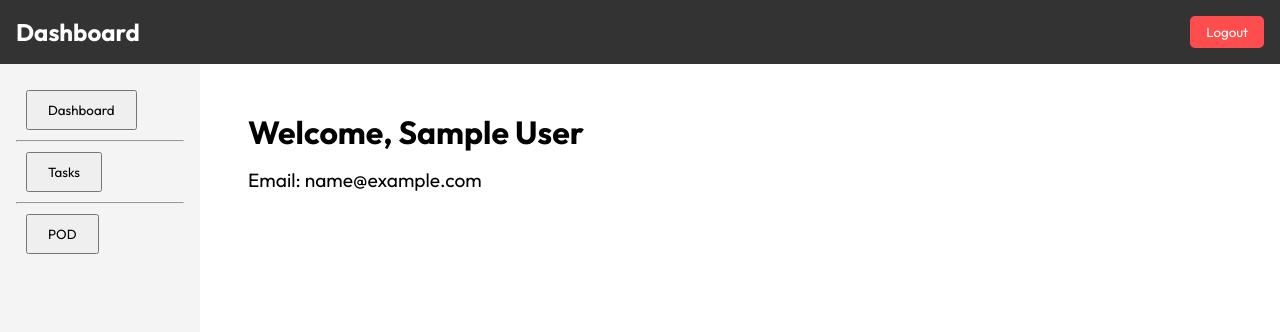
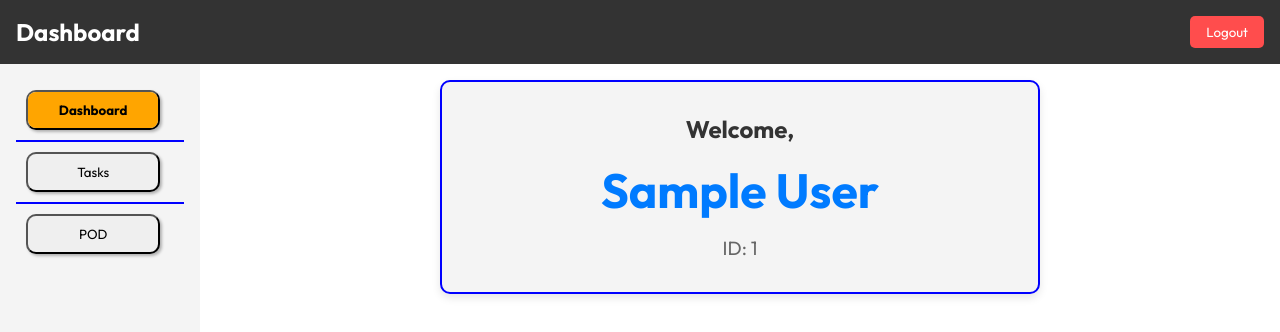
Before and after one commit to Web-Plus-Academy/user_dashboard, a React (Vite) app: page /dashboard in a window 1280 px wide. Shown: the top 332 px of the page. Built offline with nearby package versions, Linux system fonts and the light colour scheme; sample sign-in values are in the browser's storage.

Commit message:
login fe completed

```diff
--- a/package.json
+++ b/package.json
@@ -10,6 +10,7 @@
     "preview": "vite preview"
   },
   "dependencies": {
+    "axios": "^1.7.2",
     "react": "^18.3.1",
     "react-dom": "^18.3.1",
     "react-router-dom": "^6.24.1",
--- a/src/Components/Dashboard/Dashboard.css
+++ b/src/Components/Dashboard/Dashboard.css
@@ -1,11 +1,28 @@
 .dashboard-container {
+    background-color: #f4f4f4;
+    border: 2px solid blue;
     padding: 2rem;
-}
+    border-radius: 10px;
+    box-shadow: 0 4px 8px rgba(0, 0, 0, 0.1);
+    text-align: center;
+    max-width: 600px;
+    margin: 0 auto;
+  }
 
-.dashboard-container h1 {
-    margin-bottom: 1rem;
-}
+  .dashboard-welcome {
+    font-size: 1.5rem;
+    color: #333;
+  }
 
-.dashboard-container p {
+  .dashboard-name {
+    font-size: 3rem;
+    margin: 1rem 0;
+    color: #007bff;
+  }
+
+  .dashboard-id {
     font-size: 1.2rem;
-}
+    color: #666;
+  }
+
+  /* Additional styling can be added for other user details */
--- a/src/Components/Dashboard/Dashboard.jsx
+++ b/src/Components/Dashboard/Dashboard.jsx
@@ -4,8 +4,9 @@ import './Dashboard.css';
 const Dashboard = ({ userDetails }) => {
   return (
     <div className="dashboard-container">
-      <h1>Welcome, {userDetails.name}</h1>
-      <p>Email: {userDetails.email}</p>
+      <h4 className="dashboard-welcome">Welcome,</h4>
+      <h1 className="dashboard-name">{userDetails.name}</h1>
+      <p className="dashboard-id">ID: {userDetails.id}</p>
       {/* Add more user details as needed */}
     </div>
   );
--- a/src/Components/Login/Login.jsx
+++ b/src/Components/Login/Login.jsx
@@ -1,21 +1,33 @@
 import React, { useState } from 'react';
 import { useNavigate } from 'react-router-dom';
 import { toast } from 'react-toastify';
+import axios from 'axios';
 import './Login.css';
-import loginImg from '../../assets/login.jpg'
+import loginImg from '../../assets/login.jpg';
 
 const Login = ({ setIsAuthenticated }) => {
   const [username, setUsername] = useState('');
   const [password, setPassword] = useState('');
   const navigate = useNavigate();
 
-  const handleSubmit = (e) => {
+  const handleSubmit = async (e) => {
     e.preventDefault();
-    // Add your login logic here
-    if (username === '1' && password === '1') { // Example validation
+
+    try {
+      // const response = await axios.post('YOUR_API_ENDPOINT', { username, password });
+
+      const response = {
+        data: {
+          success: true,
+          name: 'Saran Velmurugan',
+          id: 'FSDB100',
+        }
+      }
+
+      if (response.data.success) {
         const userDetails = {
-        name: 'John Doe',
-        email: 'john.doe@example.com',
+          name: response.data.name,
+          id: response.data.id,
         };
         localStorage.setItem('auth', 'true');
         localStorage.setItem('userDetails', JSON.stringify(userDetails));
@@ -24,6 +36,10 @@ const Login = ({ setIsAuthenticated }) => {
         navigate('/dashboard');
       } else {
         toast.error('Invalid credentials');
+      }
+    } catch (error) {
+      console.error('Error during login:', error);
+      toast.error('An error occurred. Please try again later.');
     }
   };
 
--- a/src/Components/Sidebar/Sidebar.css
+++ b/src/Components/Sidebar/Sidebar.css
@@ -19,10 +19,24 @@
     color: inherit;
 }
 
-.sidebar-container-button, .sidebar-container-link{
-    padding: 10px;
+.sidebar-container-button {
+    /* border: none; */
+    border-radius: 10px;
+    width: 80%;
+    margin: 10px;
+    overflow: hidden;
+    box-shadow: 2px 2px 3px rgba(0, 0, 0, 0.276);
 }
 
-.sidebar-container-button{
-    margin: 10px;
+.sidebar-container-link {
+    padding: 10px;
+    display: block;
+    width: 100%;
+    text-decoration: none;
+    color: #000;
 }
+
+.sidebar-container-link.active {
+    font-weight: bold;
+    background-color: orange;
+}
--- a/src/Components/Sidebar/Sidebar.jsx
+++ b/src/Components/Sidebar/Sidebar.jsx
@@ -1,27 +1,33 @@
-import React from 'react';
-import { Link } from 'react-router-dom';
-import './Sidebar.css';
+import React from "react";
+import { NavLink } from "react-router-dom";
+import "./Sidebar.css";
 
 const Sidebar = () => {
     return (
         <div className="sidebar-container">
-
-            <button className='sidebar-container-button'>
-                <Link className='sidebar-container-link' to="/dashboard">Dashboard</Link>
+            <button className="sidebar-container-button">
+                <NavLink className="sidebar-container-link" to="/dashboard">
+                    Dashboard
+                </NavLink>
             </button>
 
-            <br /><hr />
+            <br />
+            <hr />
 
-            <button className='sidebar-container-button'>
-                <Link className='sidebar-container-link' to="/tasks">Tasks</Link>
+            <button className="sidebar-container-button">
+                <NavLink className="sidebar-container-link" to="/tasks">
+                    Tasks
+                </NavLink>
             </button>
 
-            <br /><hr />
+            <br />
+            <hr />
 
-            <button className='sidebar-container-button'>
-                <Link className='sidebar-container-link' to="/pod">POD</Link>
+            <button className="sidebar-container-button">
+                <NavLink className="sidebar-container-link" to="/pod">
+                    POD
+                </NavLink>
             </button>
-
         </div>
     );
 };
--- a/src/index.css
+++ b/src/index.css
@@ -5,6 +5,10 @@
     padding: 0;
     box-sizing: border-box;
     font-family: "Outfit";
+}
+
+hr{
+    border: 1px solid blue;
 }
 
 .app-container {
```
Also changed, not shown: 1 other file (tests, documents, lock files or other folders). Lines whose indentation alone changed are shown as unchanged.
